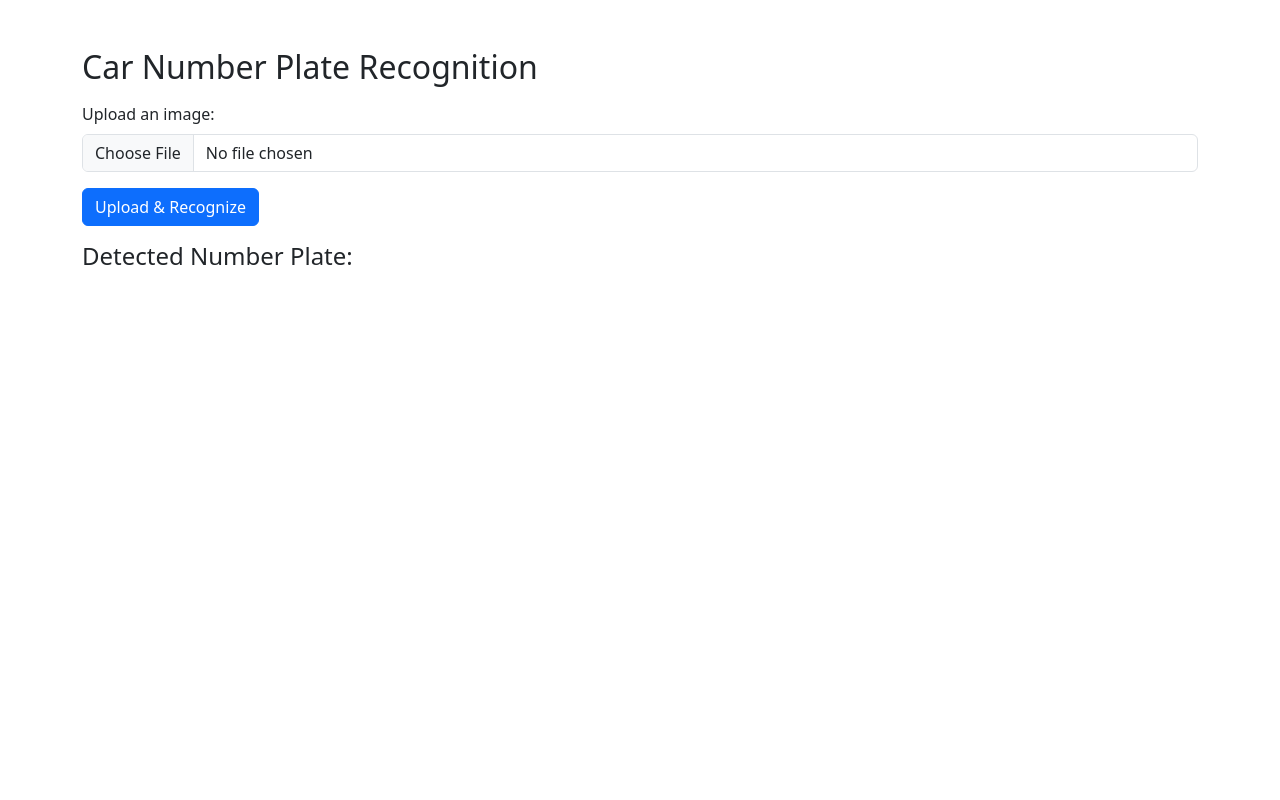
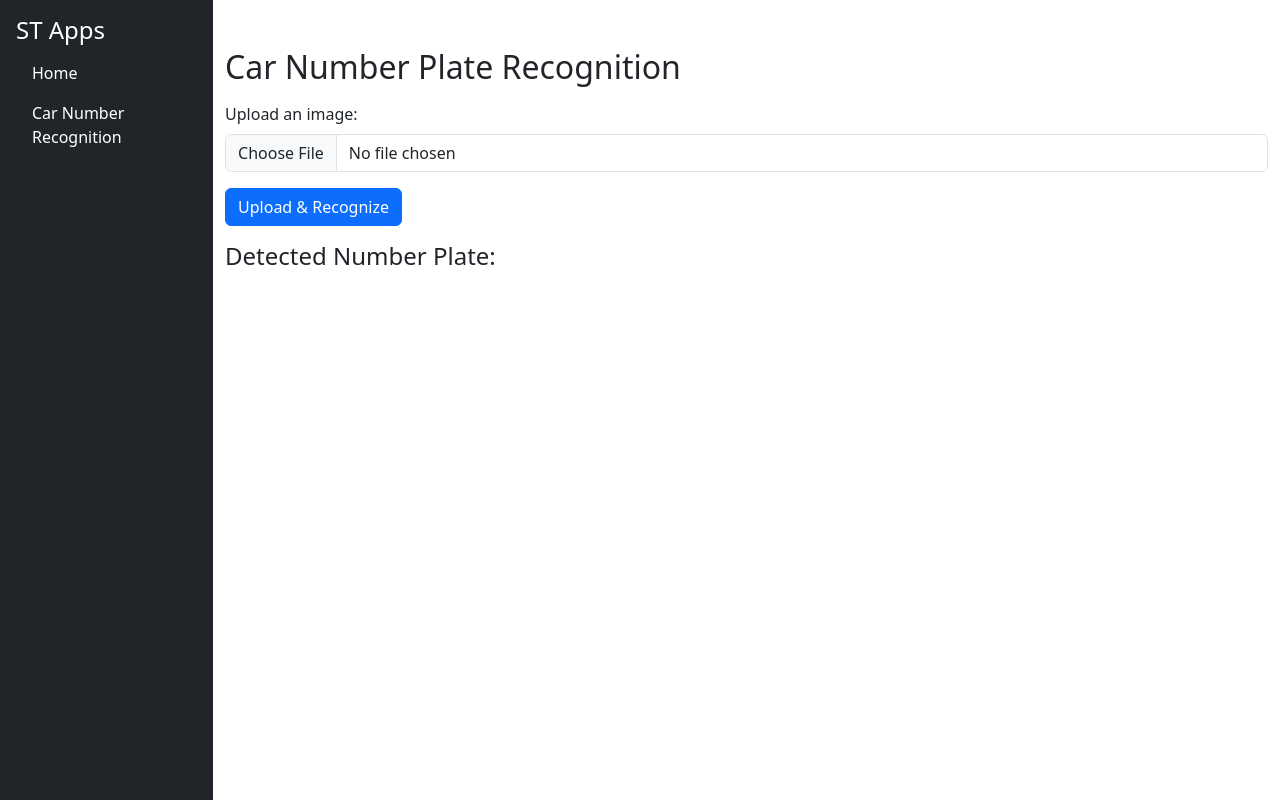
Before and after one commit to ShaswataTripathy/st-apps, a Flask app: page /car-number-recognition in a window 1280 px wide. Run offline with Flask 3, Linux system fonts and the light colour scheme.

Commit message:
Update car_number_recognition.html

```diff
--- a/templates/car_number_recognition.html
+++ b/templates/car_number_recognition.html
@@ -7,6 +7,19 @@
     <link rel="stylesheet" href="https://cdn.jsdelivr.net/npm/bootstrap@5.3.0/dist/css/bootstrap.min.css">
 </head>
 <body>
+    <div class="d-flex">
+            <!-- Sidebar -->
+        <div class="bg-dark text-white p-3 vh-100" style="width: 250px;">
+            <h4>ST Apps</h4>
+            <ul class="nav flex-column">
+                <li class="nav-item">
+                    <a class="nav-link text-white" href="/">Home</a>
+                </li>
+                <li class="nav-item">
+                    <a class="nav-link text-white" href="/car-number-recognition">Car Number Recognition</a>
+                </li>
+            </ul>
+        </div>
     <div class="container mt-5">
         <h2 class="mb-3">Car Number Plate Recognition</h2>
         <form id="uploadForm" enctype="multipart/form-data">
@@ -21,7 +34,7 @@
             <p id="result" class="text-primary fw-bold"></p>
         </div>
     </div>
-
+</div>
     <script>
         function uploadImage() {
             var formData = new FormData(document.getElementById('uploadForm'));
```
